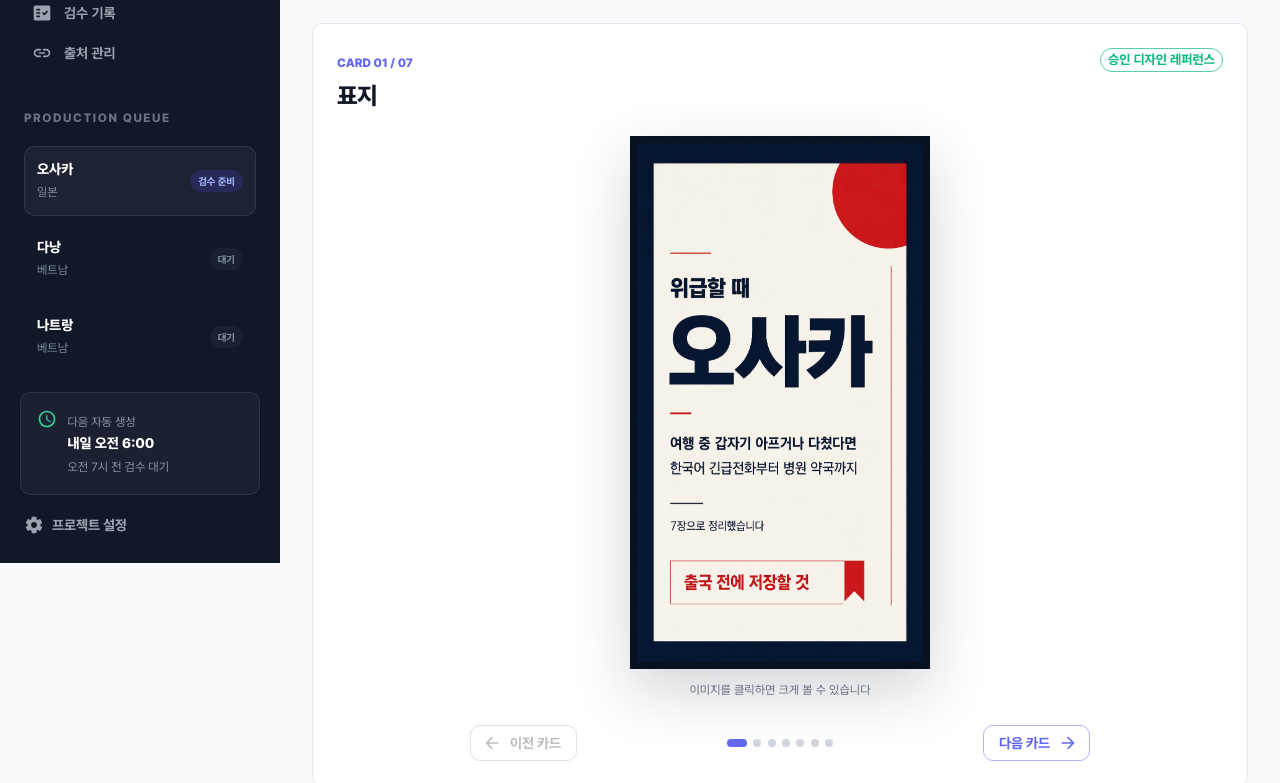
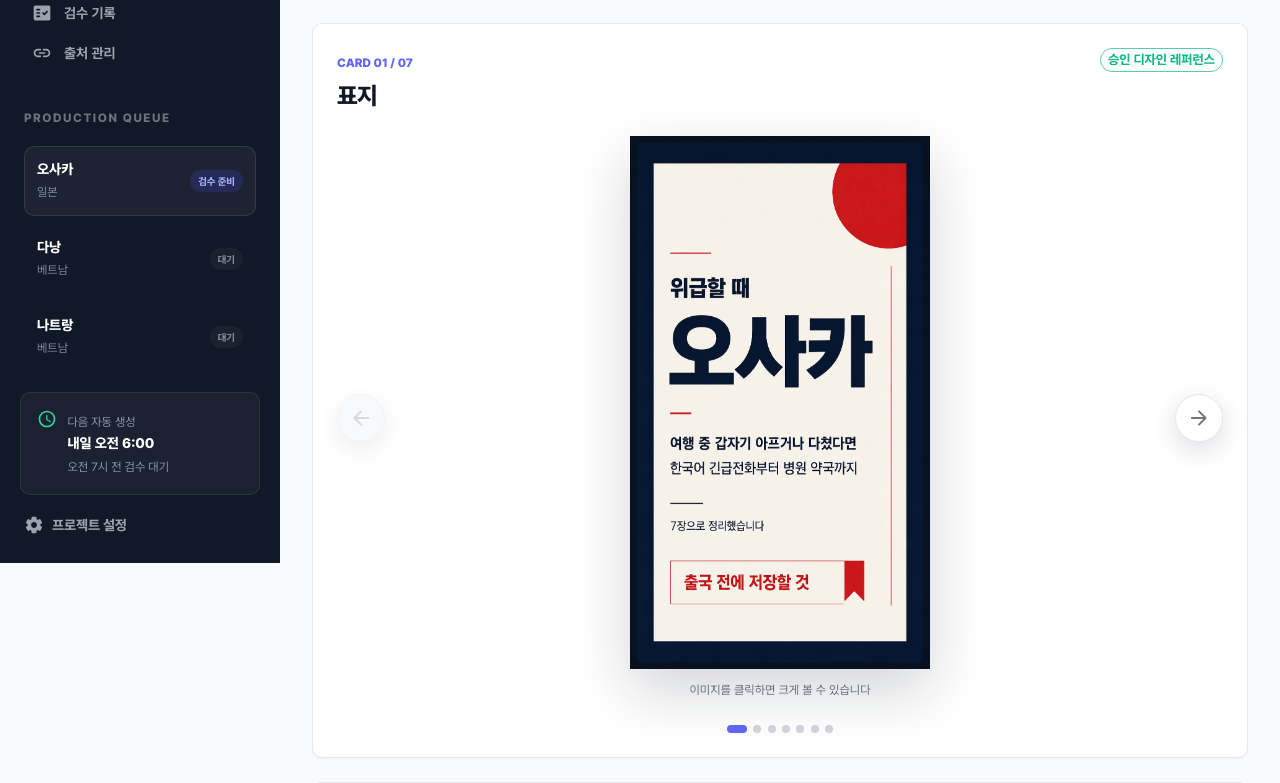
Before and after one commit to brian00uni/card.studio, a Next.js app: page / in a window 1280 px wide. Shown: the part 237-1020 px from the top of the page. Built offline with nearby package versions, Linux system fonts and the light colour scheme.

Commit message:
fix: overlay card navigation on preview

```diff
--- a/app/page.tsx
+++ b/app/page.tsx
@@ -154,12 +154,12 @@ export default function Home() {
           {tab === 0 && <Box sx={{ mt: 3, display: "grid", gridTemplateColumns: { xs: "1fr", xl: "minmax(560px,1fr) 360px" }, gap: 3 }}>
             <Card><CardContent sx={{ p: { xs: 2, md: 3 } }}>
               <Stack direction="row" sx={{ justifyContent: "space-between", alignItems: "flex-start" }}><Box><Typography variant="overline" color="primary.main" fontWeight={850}>CARD {cards[selected][0]} / 07</Typography><Typography variant="h5">{cards[selected][1]}</Typography></Box><Chip label="승인 디자인 레퍼런스" color="success" variant="outlined" size="small" /></Stack>
-              <Box sx={{ display: "grid", placeItems: "center", py: 3 }}><Box component="figure" sx={{ m: 0, textAlign: "center" }}><Box component="button" type="button" aria-label={`${cards[selected][1]} 카드 크게 보기`} onClick={() => setImageOpen(true)} sx={{ display: "block", p: 0, border: 0, bgcolor: "transparent", cursor: "zoom-in", borderRadius: 0, transition: "transform .2s ease", "&:hover": { transform: "translateY(-3px)" }, "&:focus-visible": { outline: "3px solid", outlineColor: "primary.main", outlineOffset: 4 } }}><Box component="img" src={cards[selected][2]} alt={`승인된 오사카 ${cards[selected][1]} 카드`} sx={{ display: "block", width: 300, maxWidth: "100%", aspectRatio: "941 / 1672", objectFit: "cover", border: "7px solid #07111f", boxShadow: "0 22px 55px rgba(16,24,40,.18)" }} /></Box><Typography component="figcaption" variant="caption" color="text.secondary" sx={{ display: "block", mt: 1.5 }}>이미지를 클릭하면 크게 볼 수 있습니다</Typography></Box></Box>
-              <Box sx={{ display: "grid", gridTemplateColumns: "1fr auto 1fr", alignItems: "center", gap: 2, maxWidth: 620, mx: "auto" }}>
-                <Button variant="outlined" startIcon={<ArrowBackRoundedIcon />} disabled={selected === 0} onClick={() => setSelected(v => v - 1)} sx={{ justifySelf: "start" }}>이전 카드</Button>
-                <Stack direction="row" spacing={.8}>{cards.map((_, i) => <Box component="button" aria-label={`${i + 1}번 카드`} key={i} onClick={() => setSelected(i)} sx={{ width: i === selected ? 20 : 8, height: 8, borderRadius: 4, border: 0, p: 0, cursor: "pointer", bgcolor: i === selected ? "primary.main" : "#d0d5dd", transition: ".2s" }} />)}</Stack>
-                <Button variant="outlined" endIcon={<ArrowForwardRoundedIcon />} disabled={selected === 6} onClick={() => setSelected(v => v + 1)} sx={{ justifySelf: "end" }}>다음 카드</Button>
+              <Box sx={{ position: "relative", display: "grid", placeItems: "center", py: 3, minHeight: 560 }}>
+                <IconButton aria-label="이전 카드" disabled={selected === 0} onClick={() => setSelected(v => v - 1)} sx={{ position: "absolute", left: 0, top: "50%", transform: "translateY(-50%)", zIndex: 2, width: 48, height: 48, bgcolor: "white", border: "1px solid", borderColor: "divider", boxShadow: "0 8px 24px rgba(16,24,40,.14)", "&:hover": { bgcolor: "primary.main", color: "white" }, "&.Mui-disabled": { bgcolor: "#f2f4f7", opacity: .5 } }}><ArrowBackRoundedIcon /></IconButton>
+                <Box component="figure" sx={{ m: 0, textAlign: "center" }}><Box component="button" type="button" aria-label={`${cards[selected][1]} 카드 크게 보기`} onClick={() => setImageOpen(true)} sx={{ display: "block", p: 0, border: 0, bgcolor: "transparent", cursor: "zoom-in", borderRadius: 0, transition: "transform .2s ease", "&:hover": { transform: "translateY(-3px)" }, "&:focus-visible": { outline: "3px solid", outlineColor: "primary.main", outlineOffset: 4 } }}><Box component="img" src={cards[selected][2]} alt={`승인된 오사카 ${cards[selected][1]} 카드`} sx={{ display: "block", width: 300, maxWidth: "100%", aspectRatio: "941 / 1672", objectFit: "cover", border: "7px solid #07111f", boxShadow: "0 22px 55px rgba(16,24,40,.18)" }} /></Box><Typography component="figcaption" variant="caption" color="text.secondary" sx={{ display: "block", mt: 1.5 }}>이미지를 클릭하면 크게 볼 수 있습니다</Typography></Box>
+                <IconButton aria-label="다음 카드" disabled={selected === cards.length - 1} onClick={() => setSelected(v => v + 1)} sx={{ position: "absolute", right: 0, top: "50%", transform: "translateY(-50%)", zIndex: 2, width: 48, height: 48, bgcolor: "white", border: "1px solid", borderColor: "divider", boxShadow: "0 8px 24px rgba(16,24,40,.14)", "&:hover": { bgcolor: "primary.main", color: "white" }, "&.Mui-disabled": { bgcolor: "#f2f4f7", opacity: .5 } }}><ArrowForwardRoundedIcon /></IconButton>
               </Box>
+              <Stack direction="row" spacing={.8} sx={{ justifyContent: "center" }}>{cards.map((_, i) => <Box component="button" aria-label={`${i + 1}번 카드`} key={i} onClick={() => setSelected(i)} sx={{ width: i === selected ? 20 : 8, height: 8, borderRadius: 4, border: 0, p: 0, cursor: "pointer", bgcolor: i === selected ? "primary.main" : "#d0d5dd", transition: ".2s" }} />)}</Stack>
             </CardContent></Card>
 
             <Stack spacing={3}>
@@ -182,13 +182,11 @@ export default function Home() {
           <IconButton aria-label="닫기" onClick={() => setImageOpen(false)} sx={{ color: "white" }}><CloseRoundedIcon /></IconButton>
         </DialogTitle>
         <Divider sx={{ borderColor: "#ffffff18" }} />
-        <DialogContent sx={{ p: { xs: 2, md: 3 }, display: "grid", placeItems: "center" }}>
+        <DialogContent sx={{ position: "relative", p: { xs: 2, md: 3 }, display: "grid", placeItems: "center" }}>
+          <IconButton aria-label="이전 카드" disabled={selected === 0} onClick={() => setSelected(v => v - 1)} sx={{ position: "absolute", left: 0, top: "50%", transform: "translateY(-50%)", zIndex: 3, bgcolor: "rgba(255,255,255,.94)", color: "#111827", boxShadow: "0 8px 28px rgba(0,0,0,.3)", "&:hover": { bgcolor: "primary.main", color: "white" }, "&.Mui-disabled": { bgcolor: "rgba(255,255,255,.35)", color: "rgba(17,24,39,.4)" } }}><ArrowBackRoundedIcon /></IconButton>
           <Box component="img" src={cards[selected][2]} alt={`확대된 오사카 ${cards[selected][1]} 카드`} sx={{ display: "block", maxWidth: "100%", width: "auto", maxHeight: "72vh", objectFit: "contain", boxShadow: "0 24px 70px rgba(0,0,0,.38)" }} />
-          <Box sx={{ width: "100%", mt: 2, display: "grid", gridTemplateColumns: "1fr auto 1fr", alignItems: "center", gap: 2 }}>
-            <Button color="inherit" startIcon={<ArrowBackRoundedIcon />} disabled={selected === 0} onClick={() => setSelected(v => v - 1)} sx={{ justifySelf: "start" }}>이전</Button>
-            <Typography variant="caption" sx={{ color: "#9ca3af" }}>{selected + 1} / {cards.length}</Typography>
-            <Button color="inherit" endIcon={<ArrowForwardRoundedIcon />} disabled={selected === cards.length - 1} onClick={() => setSelected(v => v + 1)} sx={{ justifySelf: "end" }}>다음</Button>
-          </Box>
+          <IconButton aria-label="다음 카드" disabled={selected === cards.length - 1} onClick={() => setSelected(v => v + 1)} sx={{ position: "absolute", right: 0, top: "50%", transform: "translateY(-50%)", zIndex: 3, bgcolor: "rgba(255,255,255,.94)", color: "#111827", boxShadow: "0 8px 28px rgba(0,0,0,.3)", "&:hover": { bgcolor: "primary.main", color: "white" }, "&.Mui-disabled": { bgcolor: "rgba(255,255,255,.35)", color: "rgba(17,24,39,.4)" } }}><ArrowForwardRoundedIcon /></IconButton>
+          <Typography variant="caption" sx={{ color: "#9ca3af", mt: 2 }}>{selected + 1} / {cards.length}</Typography>
         </DialogContent>
       </Dialog>
     </ThemeProvider>
```
